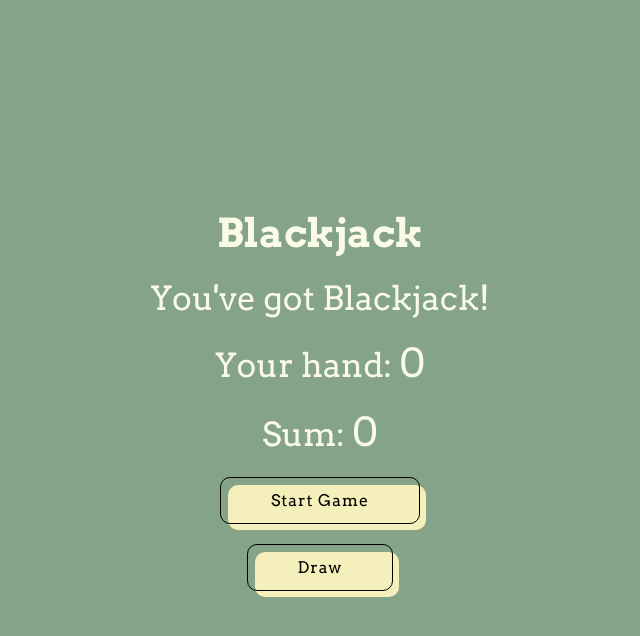
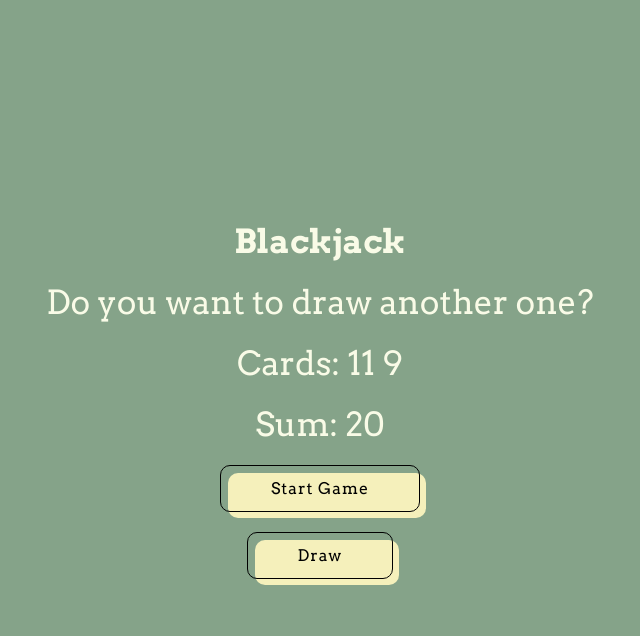
Before and after one commit to AlexandruVarzari/BlackJack, a plain HTML site: page index.html in a window 1280 px wide. Both pictures are taken after a click on the button "Start Game". Shown: the whole page, without its empty margins (320-960 px from the left). Drawn offline with Linux system fonts and the light colour scheme.

Commit message:
created functions to add cards, implemented dom, modified README.md

```diff
--- a/index.html
+++ b/index.html
@@ -9,13 +9,13 @@
   </head>
   <body>
     <div class="flex container">
-      <div><h1>Blackjack</h1></div>
-      <div>You've got Blackjack!</div>
-      <div>Your hand: <span>0</span></div>
-      <div>Sum: <span>0</span></div>
+      <h1>Blackjack</h1>
+      <p id="message-el">Do you want to play a round?</p>
+      <p id="cards-el">Your hand:</p>
+      <p id="sum-el">Sum:</p>
       <div class="flex">
-        <button>Start Game</button>
-        <button>Draw</button>
+        <button onclick="startGame()">Start Game</button>
+        <button onclick="newCard()">Draw</button>
       </div>
     </div>
   </body>
--- a/index.js
+++ b/index.js
@@ -0,0 +1,44 @@
+let firstCard = randomCard();
+let secondCard = randomCard();
+let cards = [firstCard, secondCard];
+let sum = firstCard + secondCard;
+let hasBlackjack = false;
+let isAlive = true;
+let message = "";
+let messageEl = document.getElementById("message-el");
+let cardsEl = document.getElementById("cards-el");
+let sumEl = document.getElementById("sum-el");
+
+function startGame() {
+  renderGame();
+}
+
+function renderGame() {
+  cardsEl.textContent = `Cards:`;
+  for (i = 0; i < cards.length; i++) {
+    cardsEl.textContent += ` ${cards[i]}`;
+  }
+  sumEl.textContent = `Sum: ${sum}`;
+
+  if (sum <= 20) {
+    message = "Do you want to draw another one?";
+  } else if (sum === 21) {
+    message = "You've got Blackjack!";
+    hasBlackjack = true;
+  } else {
+    message = "You're out of the game!";
+    isAlive = false;
+  }
+  messageEl.textContent = message;
+}
+
+function randomCard() {
+  return Math.floor(Math.random() * 11) + 1;
+}
+
+function newCard() {
+  let draw = randomCard();
+  sum += draw;
+  cards.push(draw);
+  renderGame();
+}
```
Also changed, not shown: 1 other file.
